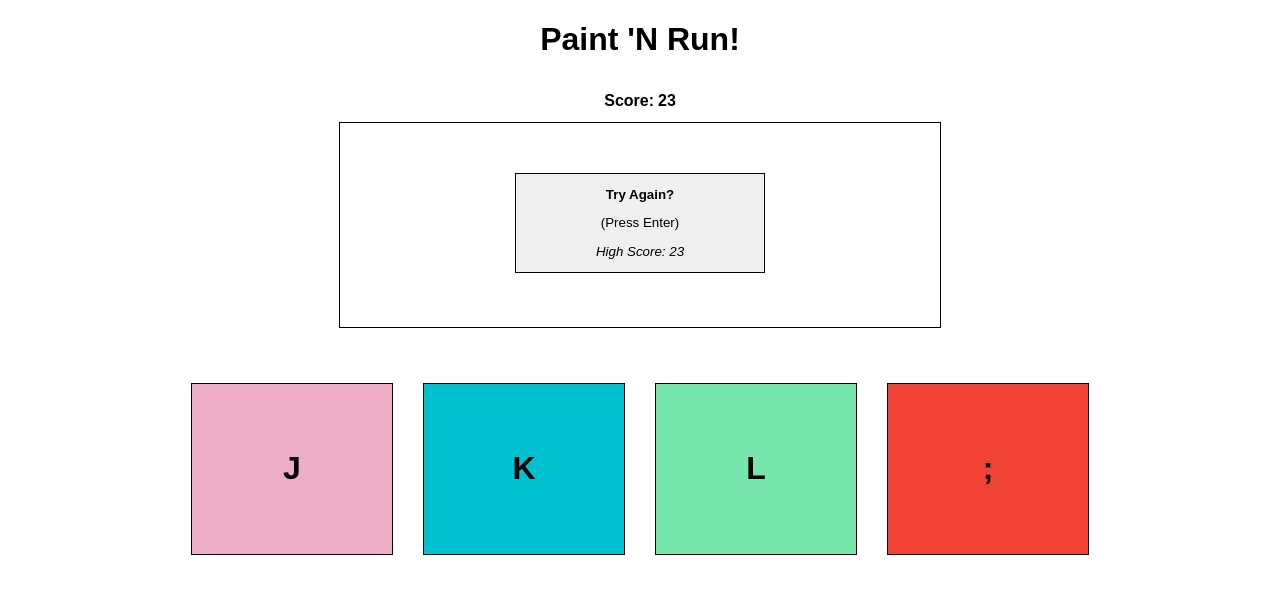
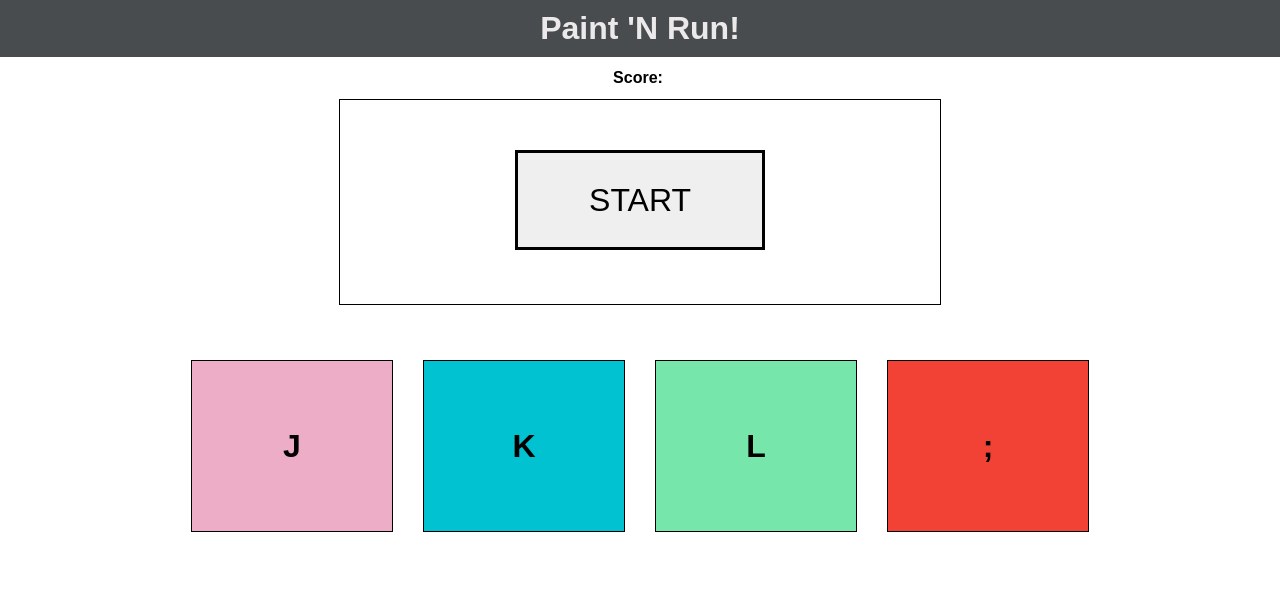
Before and after one commit to JoeyHoellerich/paintNrun_TS, a plain HTML site: page index.html in a window 1280 px wide. Drawn offline with Linux system fonts and the light colour scheme.

```diff
--- a/app.js
+++ b/app.js
@@ -70,13 +70,20 @@
 // set's defualt tile type to "standard"
 let currentTile = "standard";
 
+// Start button
+const startBtn = document.getElementById("start");
+
 // Retry Button
 const retryButtonWidth = 300;
 
 // CREATE GAME
 // --------------------------------------------
+// Start
+startBtn.addEventListener("click", (e) => {
+    e.target.remove();
+    runGame()
+});
 // run game on start - Replace later (testing)
-runGame();
 
 // function to run the game (run after hitting start)
 function runGame(){
--- a/index.html
+++ b/index.html
@@ -16,21 +16,15 @@
         <div id="scoreNum"></div>
     </div>
     <!-- Div that will hold main game & elements -->
-    <div id="game"></div>
+    <div id="game">
+        <button type="button" id="start">START</button>
+    </div>
     <!-- Div to hold paint buttons -->
     <div id="paintContainer">
-        <div class="paint" id="paint1">
-            <span>J</span>
-        </div>
-        <div class="paint" id="paint2">
-            <span>K</span>
-        </div>
-        <div class="paint" id="paint3">
-            <span>L</span>
-        </div>
-        <div class="paint" id="paint4">
-            <span>;</span>
-        </div>
+        <div class="paint" id="paint1">J</div>
+        <div class="paint" id="paint2">K</div>
+        <div class="paint" id="paint3">L</div>
+        <div class="paint" id="paint4">;</div>
     </div>
 
     <!-- Main JS File -->
--- a/style.css
+++ b/style.css
@@ -11,8 +11,20 @@
 h1 {
     text-align: center;
     font-family: sans-serif;
+    background-color: rgb(73, 76, 78);
+    color: rgb(235, 233, 233);
+    margin: 0;
+    padding: 10px;
 }
 
+html {
+    margin: 0;
+
+}
+
+body {
+    margin: 0;
+}
 /* BASIC GAME ELEMENT STYLING */
 /* ---------------------------------------- */
 /* Game Area Style */
@@ -40,6 +52,19 @@
     border: 3px solid black;
 }
 
+/* start button styling */
+#start {
+    position: relative;
+    width: 250px;
+    height: 100px;
+    left: 175px;
+    top: 50px;
+    border: 3px solid black;
+    font-family: sans-serif;
+    font-size: 2em;
+}
+
+/* retry button styling */
 #retry {
     position: relative;
     width: 250px;
@@ -49,6 +74,7 @@
     border: 1px solid black;
 }
 
+/* scoreboard container styling */
 #score {
     display: flex;
     justify-content: center;
@@ -59,6 +85,7 @@
     color: black;
 }
 
+/* Scoreboard elements (the word score + number) styling */
 #score > * {
     padding: 2px;
 }
@@ -159,9 +186,6 @@
     display: flex;
     justify-content: center;
     align-items: center;
-}
-
-.paint span {
     font-family: sans-serif;
     font-size: 2em;
     font-weight: bold;
```
